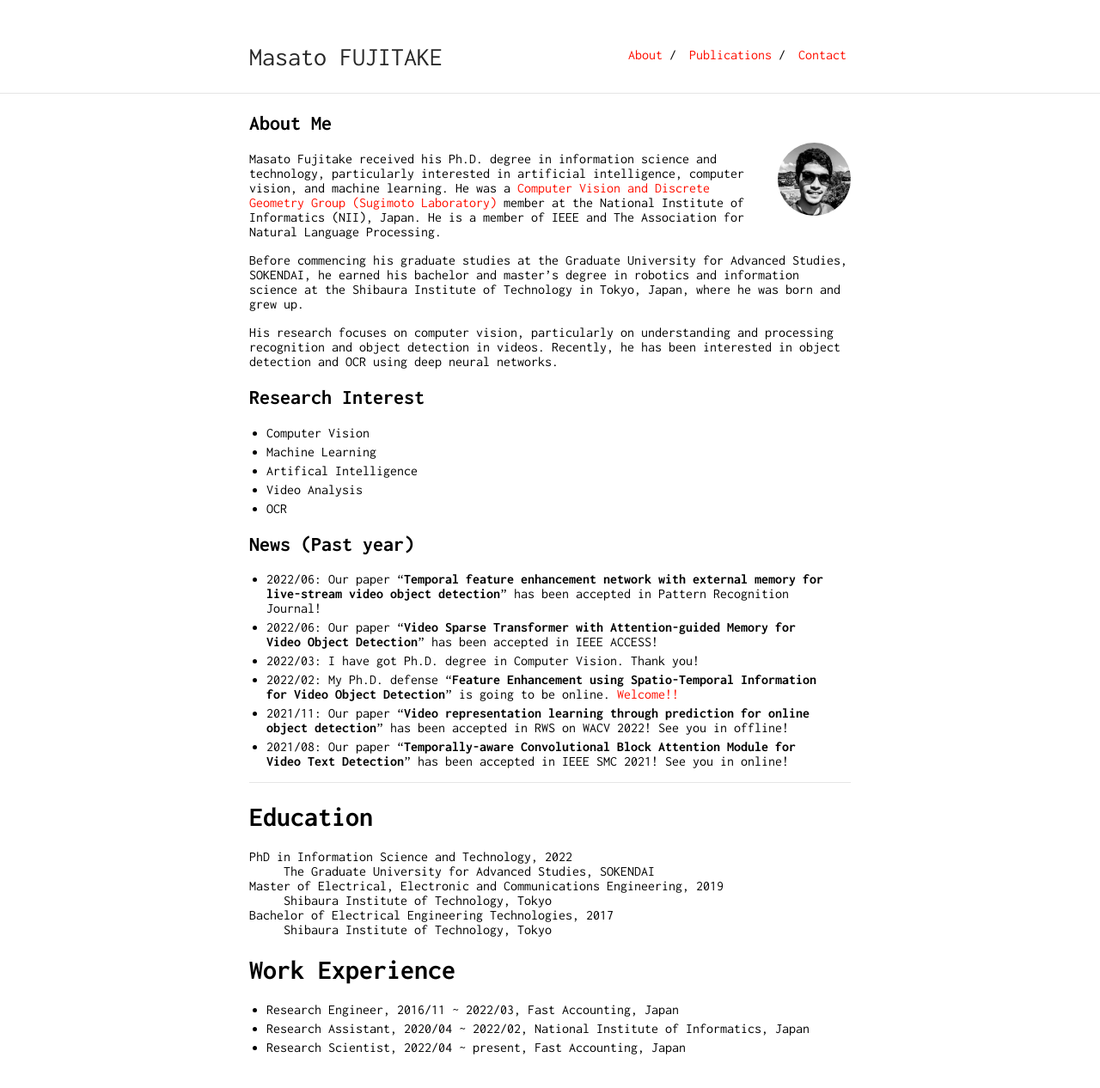
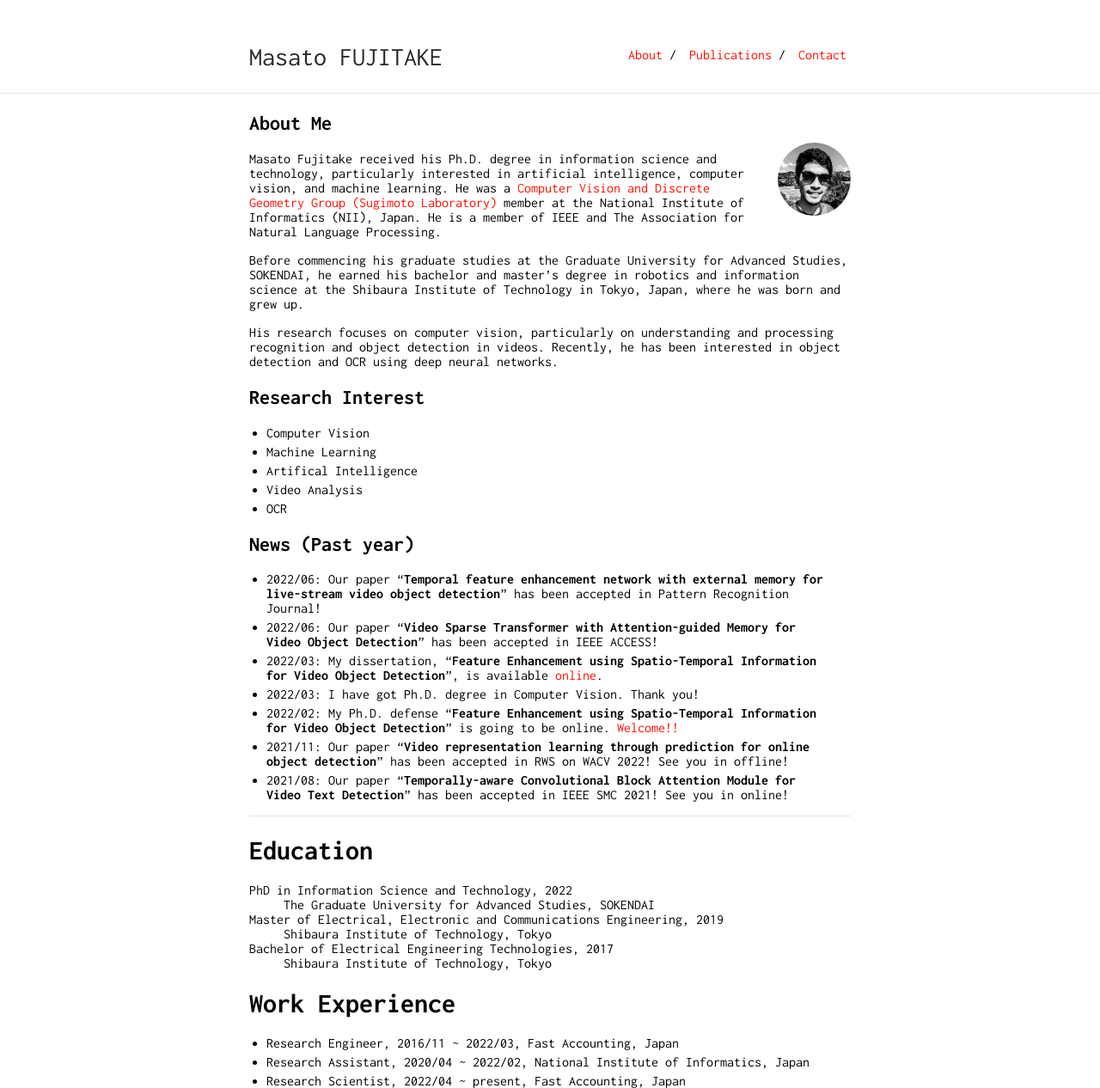
Before and after one commit to Swall0w/Swall0w.github.io, a Jekyll site: the page built from index.md, in a window 1280 px wide. Shown: the whole page at 86% size. Built offline with Jekyll 4.4.1, drawn with Linux system fonts in a browser that asks for light colours; our own code applies the rules of GitHub Pages for plain Markdown files; before the commit the page ends 1227 px from its top, so only the background shows below that.

Commit message:
Update index.md

```diff
--- a/index.md
+++ b/index.md
@@ -28,6 +28,7 @@ Recently, he has been interested in object detection and OCR using deep neural n
 ## News (Past year)
 - 2022/06: Our paper "**Temporal feature enhancement network with external memory for live-stream video object detection**" has been accepted in Pattern Recognition Journal!
 - 2022/06: Our paper "**Video Sparse Transformer with Attention-guided Memory for Video Object Detection**" has been accepted in IEEE ACCESS!
+- 2022/03: My dissertation, "**Feature Enhancement using Spatio-Temporal Information for Video Object Detection**", is available [online](https://ir.soken.ac.jp/?action=pages_view_main&active_action=repository_view_main_item_detail&item_id=6532&item_no=1&page_id=29&block_id=155).
 - 2022/03: I have got Ph.D. degree in Computer Vision. Thank you!
 - 2022/02: My Ph.D. defense "**Feature Enhancement using Spatio-Temporal Information for Video Object Detection**" is going to be online. [Welcome!!](https://www.nii.ac.jp/graduate/upload/doctor_thesis_202201.pdf)
 - 2021/11: Our paper "**Video representation learning through prediction for online object detection**" has been accepted in RWS on WACV 2022! See you in offline!
```
